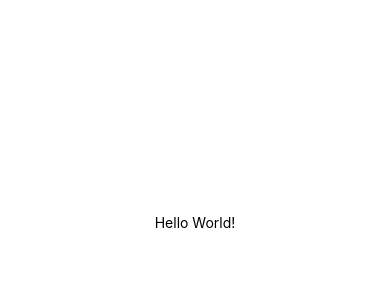
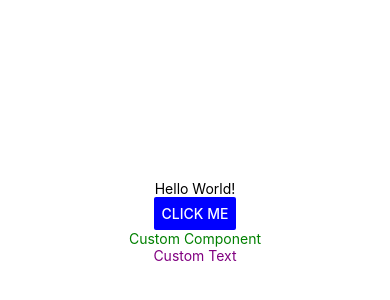
Before and after one commit to JasanRai/CrossApp, a React Native app: screen / in a window 390 px wide. Shown: the part 200-500 px from the top of the page. Built offline with nearby package versions, Linux system fonts and the light colour scheme.

Commit message:
creating item list

```diff
--- a/App.js
+++ b/App.js
@@ -1,12 +1,17 @@
 import { StatusBar } from 'expo-status-bar';
 import React from 'react';
-import { StyleSheet, Text, View } from 'react-native';
+import { StyleSheet, Text, View, Button } from 'react-native';
+// custom component
+import {TextBox} from './component/TextBox';
 
 export default function App() {
   return (
     <View style={styles.container}>
-      <Text>Hello World!</Text>
+      <Text style ={styles.greeting}>Hello World!</Text>
+      <Button title="Click me" color="blue"/>
       <StatusBar style="auto" />
+      <TextBox color="green" size="24" text="Custom Component" />
+      <TextBox color="purple" size="18" text="Custom Text" />
     </View>
   );
 }
--- /dev/null
+++ b/component/TextBox.js
@@ -0,0 +1,10 @@
+import {View,Text} from 'react-native';
+import React from 'react';
+
+export const TextBox = (props) => {
+    return(
+        <View>
+            <Text style = {{color: props.color, fontSize: props.size}} >{props.text}</Text>
+        </View>
+    )
+}
```
Also changed, not shown: component/Item.js (added, +24 -0 lines), component/ClickCounter.js (added).
